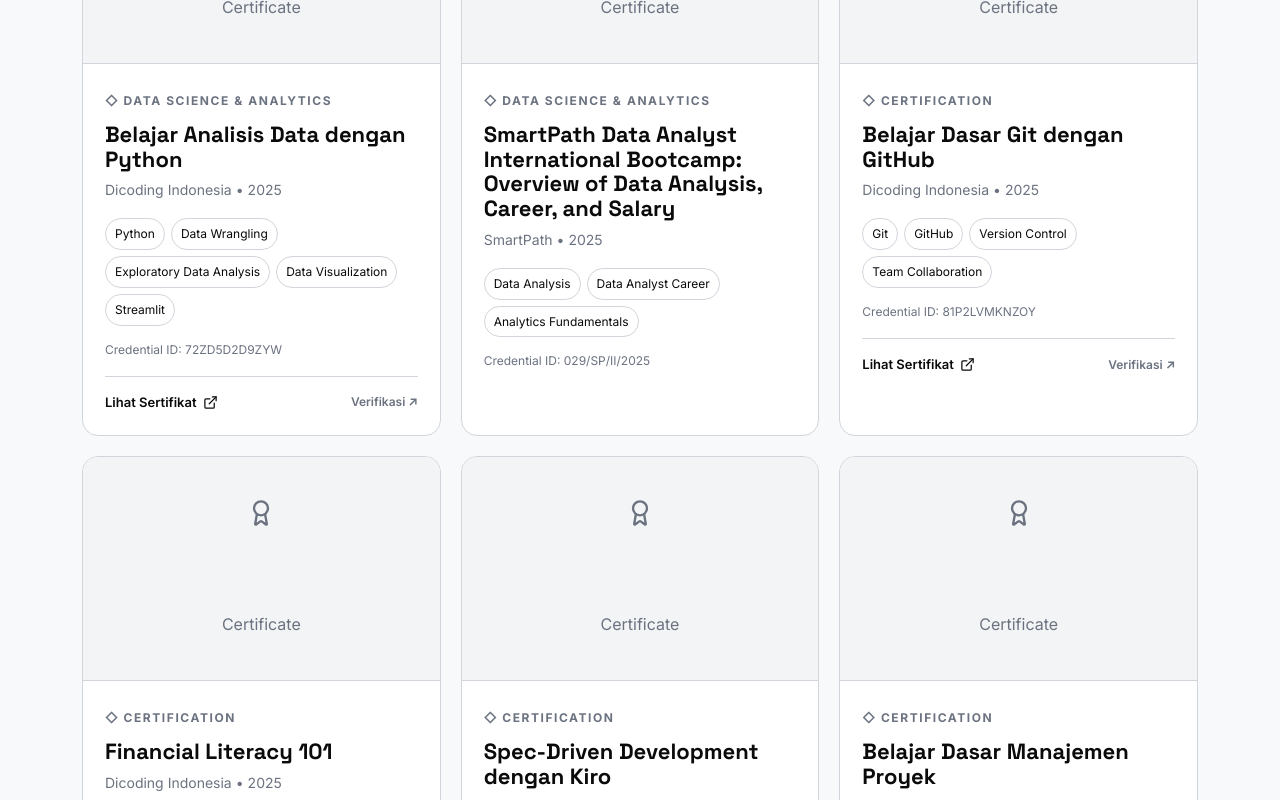
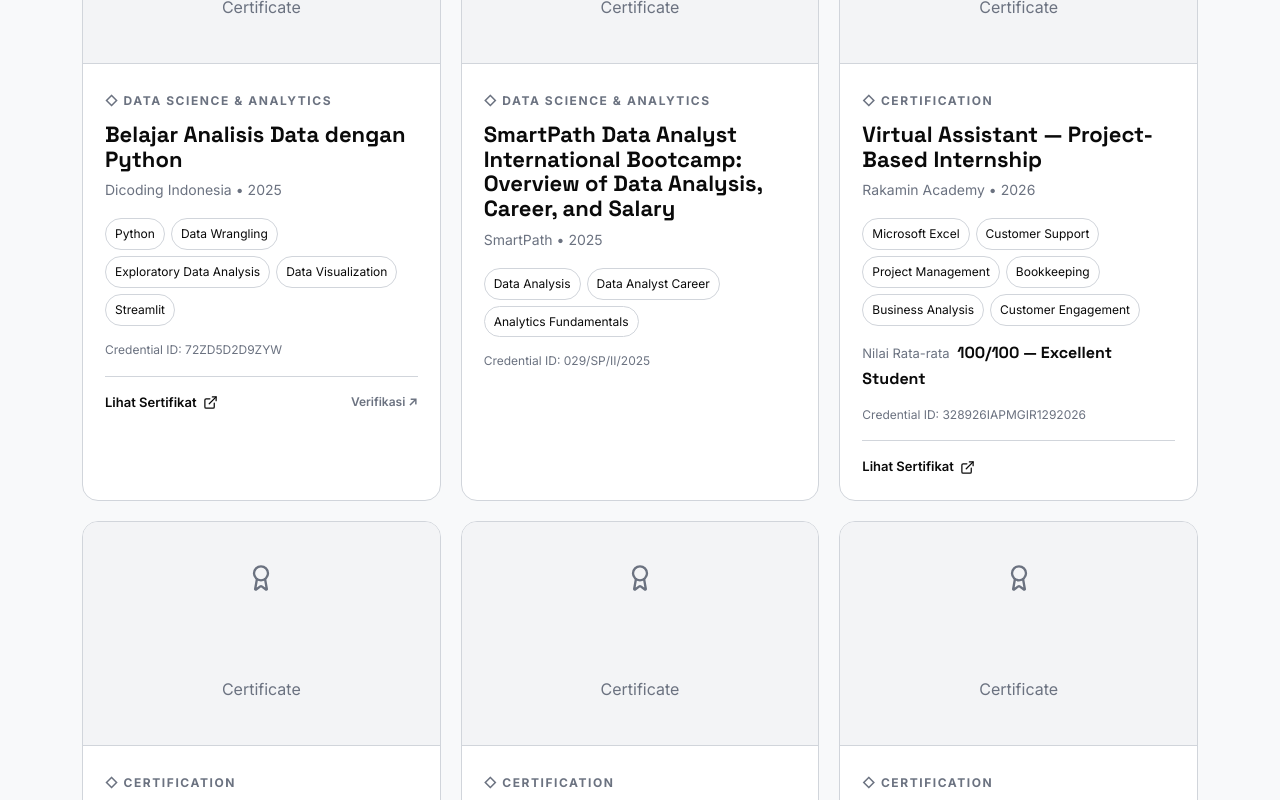
Before and after one commit to RezaHarahap/reza-portfolio, a React (Vite) app in the folder client/: page /certifications/all in a window 1280 px wide. Shown: the part 9560-10360 px from the top of the page. Built offline with nearby package versions, Linux system fonts and the light colour scheme.

Commit message:
Add Rakamin Virtual Assistant achievement certificate

```diff
--- a/client/src/data/certifications-professional-extra.js
+++ b/client/src/data/certifications-professional-extra.js
@@ -1,4 +1,21 @@
 export const professionalExtraCertifications = [
+  {
+    id: 'rakamin-virtual-assistant-project-based-internship',
+    title: 'Virtual Assistant — Project-Based Internship',
+    issuer: 'Rakamin Academy',
+    category: 'professional_credentials',
+    year: 2026,
+    issue_date: '2026-09-14',
+    credential_id: '328926IAPMGIR1292026',
+    certificate_url: '/certificates/rakamin-virtual-assistant-certificate.html',
+    verification_url: null,
+    skills: ['Microsoft Excel', 'Customer Support', 'Project Management', 'Bookkeeping', 'Business Analysis', 'Customer Engagement'],
+    score: '100/100 — Excellent Student',
+    featured: false,
+    professional: true,
+    display_order: 100,
+    status: 'published',
+  },
   {
     id: 'belajar-dasar-git-github-dicoding',
     title: 'Belajar Dasar Git dengan GitHub',
```
